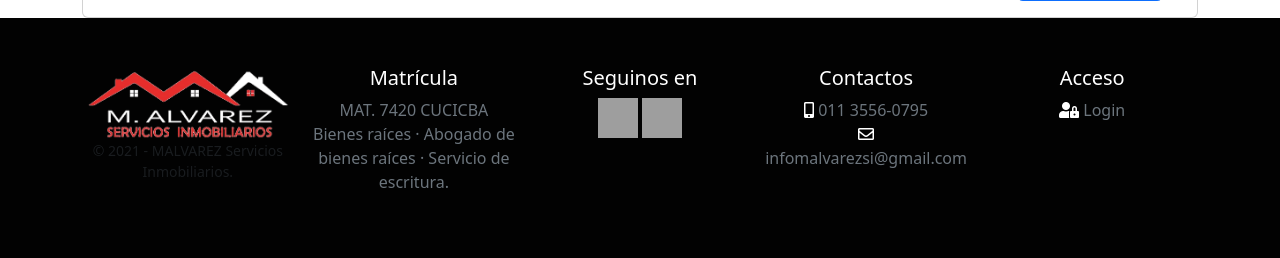
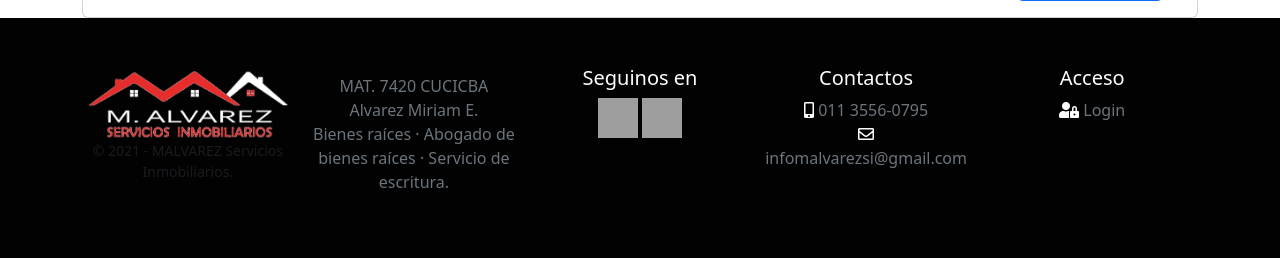
Before and after one commit to losnegrosdelaweb/Malvarez, a CodeIgniter app: page /database/index.php/detpropiedad/index in a window 1280 px wide. Shown: the part 1138-1396 px from the top of the page. Run offline with CodeIgniter, Linux system fonts and the light colour scheme; some libraries are stand-ins or nearby versions; grey boxes are pictures that could not be loaded.

Commit message:
Update sitio

```diff
--- a/application/views/sidebar/footer.php
+++ b/application/views/sidebar/footer.php
@@ -8,7 +8,10 @@
     margin-left: auto;
     background-color: #020202;
     color: white;
-    text-align: -webkit-center;;
+    text-align: -webkit-center;
+    position: absolute;
+    bottom: 0;
+    height: 240px;
   }
    #app-messenger, #app-whatsapp{
   position: fixed;
@@ -61,9 +64,10 @@ a{
     </div>
 
     <div class="col-6 col-md">
-      <h5>Matrícula</h5>
+      <h5></h5>
       <ul class="list-unstyled text-small">
         <li class="link-secondary">MAT. 7420 CUCICBA</li>
+        <li class="link-secondary">Alvarez Miriam E.</li>
         <li class="link-secondary">Bienes raíces · Abogado de bienes raíces · Servicio de escritura.</li>
       </ul>
     </div>
--- a/application/views/sidebar/menu.php
+++ b/application/views/sidebar/menu.php
@@ -8,6 +8,13 @@
     <meta name="author" content="Nose">
 
     <style>
+       html {
+          min-height: 100%;
+          position: relative;
+        }
+        body{
+          padding-bottom: 240px;
+        }
       .portada{
        background: url('assets/img/puerto-madero.jpg') no-repeat fixed center;
        -webkit-background-size: cover;
```
